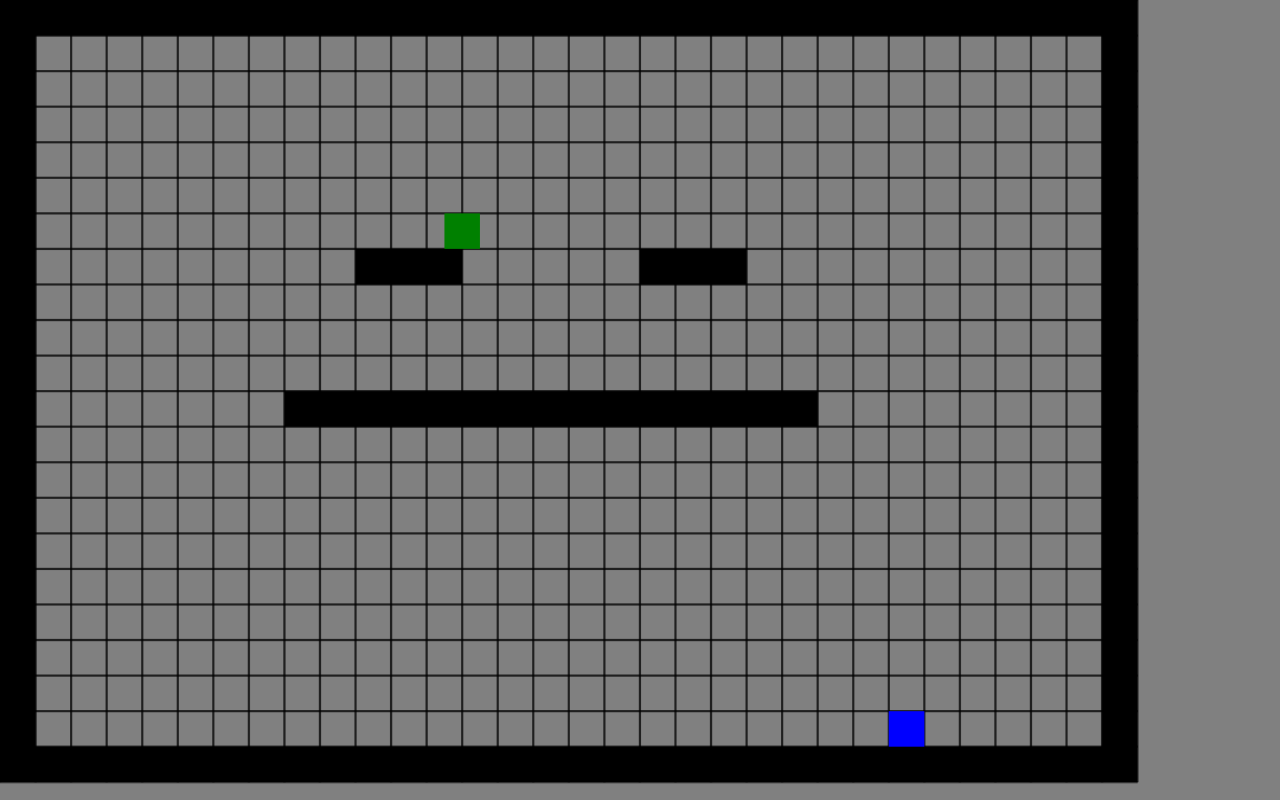
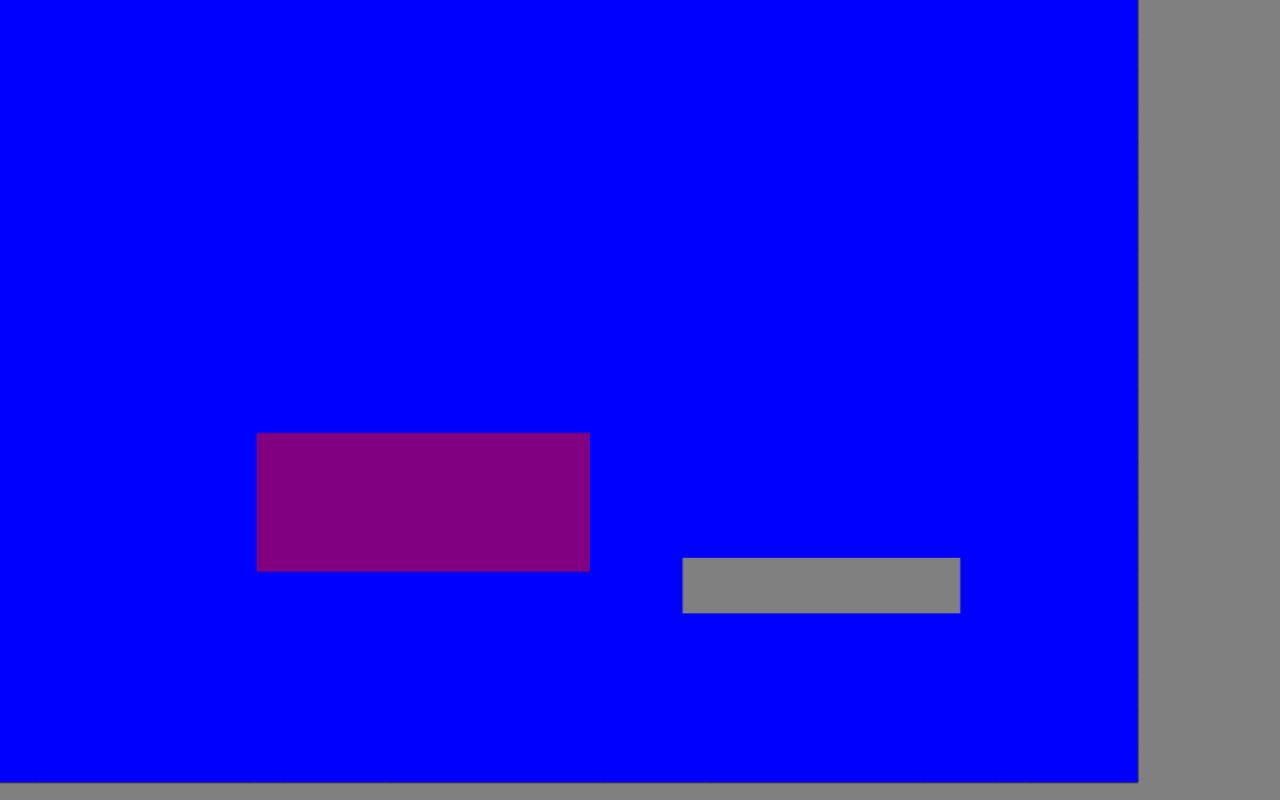
Before and after one commit to Xakaree/CSCI-152-Quan-s-Revenge, a plain HTML site: page index.html in a window 1280 px wide. Shown: the top 800 px of the page. Drawn offline with Linux system fonts and the light colour scheme.

Commit message:
basic menu
two buttons implemented
quit and game start

Co-Authored-By: Joey Barajar <jbarajar@users.noreply.github.com>

```diff
--- a/index.html
+++ b/index.html
@@ -34,5 +34,7 @@
 <script src="scripts/player.js"></script>
 <script src="scripts/entities.js"></script>
 <script src="scripts/scene.js"></script>
+<script src="scripts/menu.js"></script>
 <script src="scripts/main.js"></script>
+
 </html>
--- a/scripts/main.js
+++ b/scripts/main.js
@@ -101,15 +101,19 @@
     */
     while(deltaTime >= interval) {
         deltaTime -= interval;
-        scene.Update();
+        //scene.Update();
+		menu.Update();
     }
-    scene.Draw();
+    //scene.Draw();
+	menu.Draw();
 
     requestAnimationFrame(GameLoop); //loops while allowing rest of browser to run
 }
 
-scene = new Scene();
-scene.Start();
+menu = new Menu();
+
+//scene = new Scene();
+//scene.Start();
 
 oldTime = performance.now(); //start time of scene (needed for delatime)
 requestAnimationFrame(GameLoop); //starts game loop
--- /dev/null
+++ b/scripts/menu.js
@@ -0,0 +1,58 @@
+function Menu(){
+		this.active = true;
+		this.options = 0;
+		this.scene = null;
+		this.Update = function(){
+			if (this.active){
+			if (input[37]){
+				this.options = 0;
+			}
+			else if (input[39]){
+				this.options = 1;
+			}
+			else if (input[32] && this.options == 0){
+				this.scene =  new Scene();
+				this.scene.Start();
+				this.active = false;
+
+			}
+			else if (input[32] && this.options == 1){
+				ctx1.clearRect(0,0,width,height);
+				this.active = false;
+			}
+			}
+			if(this.scene != null){
+				this.scene.Update();
+			}
+		}
+
+		this.Draw = function (){
+			if (this.active){
+			ctx1.clearRect(0,0,width,height);
+			ctx1.fillStyle = "blue";
+			ctx1.fillRect(0,0,width,height);
+			console.log("we out here ");
+			ctx1.fillStyle = "grey";
+			if(!this.options)
+			{
+				ctx1.fillStyle = "purple";
+				ctx1.fillRect(width/4-25,height/2+37.5,300,125);
+			}
+			else {
+				ctx1.fillRect(width/4,height/2+150,250,50);
+			}
+			ctx1.fillStyle = "grey";
+			if(this.options){
+				ctx1.fillStyle = "purple";
+				ctx1.fillRect(width*3/5-25,height/2+37.5,300,125);
+			}
+			else{
+				ctx1.fillRect(width*3/5,height/2+150,250,50);
+			}
+			}
+			if(this.scene != null){
+				this.scene.Draw();
+			}
+
+		}
+}
```
